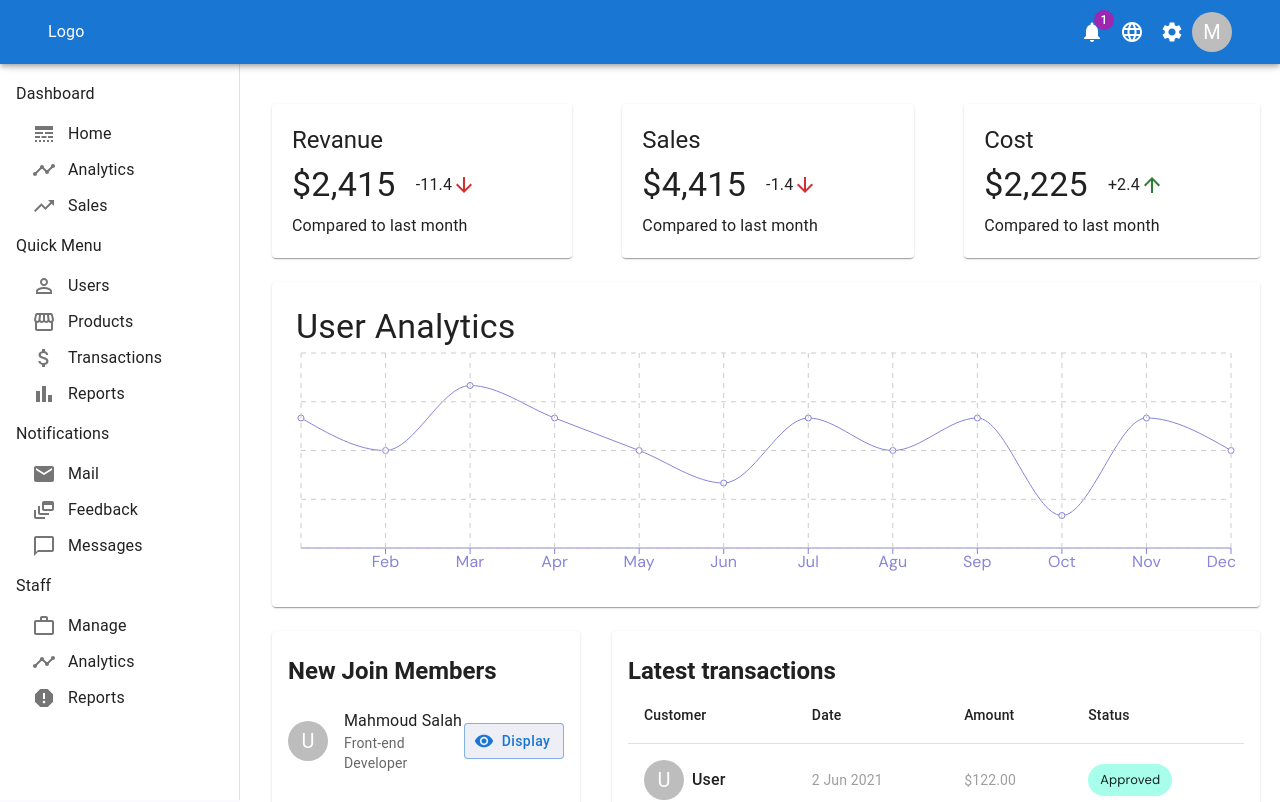
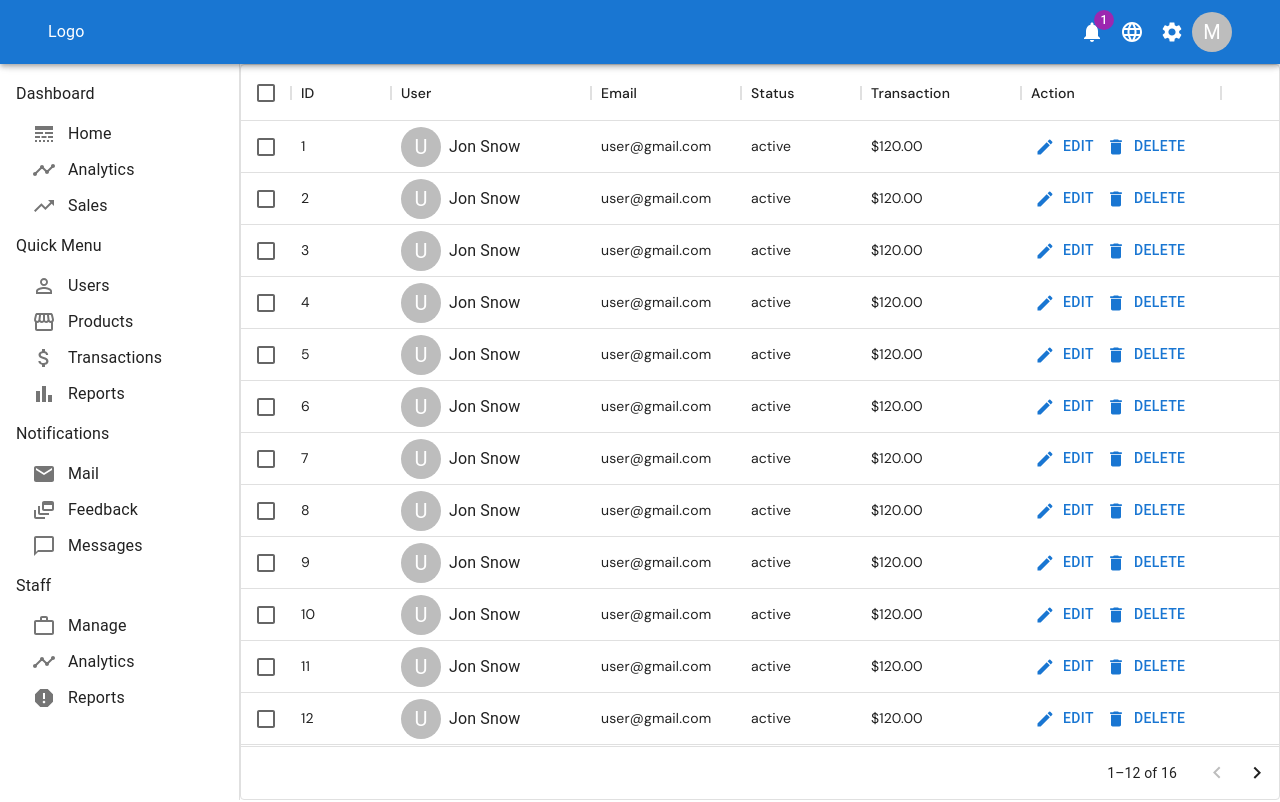
Before and after one commit to Mahmoud2227/ecommerce_admin_panel, a React (Create React App) app: page /users in a window 1280 px wide. Shown: the top 802 px of the page. Built offline with nearby package versions, Linux system fonts and the light colour scheme.

Commit message:
created userlist component and added usersPage

```diff
--- a/package.json
+++ b/package.json
@@ -8,11 +8,13 @@
 		"@mui/icons-material": "^5.6.2",
 		"@mui/material": "^5.6.3",
 		"@mui/styles": "^5.6.2",
+		"@mui/x-data-grid": "^5.10.0",
 		"@testing-library/jest-dom": "^5.16.4",
 		"@testing-library/react": "^13.1.1",
 		"@testing-library/user-event": "^13.5.0",
 		"react": "^18.0.0",
 		"react-dom": "^18.0.0",
+		"react-router-dom": "^6.3.0",
 		"react-scripts": "5.0.1",
 		"recharts": "^2.1.9",
 		"web-vitals": "^2.1.4"
--- a/src/App.js
+++ b/src/App.js
@@ -1,19 +1,25 @@
+import {BrowserRouter as Router, Routes, Route} from "react-router-dom";
+
 import Topbar from "./components/Topbar/Topbar";
 import {CssBaseline, Box, Toolbar} from "@mui/material";
 import SideBar from "./components/SideBar/SideBar";
 import Home from "./pages/home/Home";
+import UserList from "./pages/userList/UserList";
 
 function App() {
 	return (
-		<>
+		<Router>
 			<CssBaseline />
 			<Topbar />
 			<Toolbar />
-			<Box display='flex' gap={4}>
+			<Box display='flex'>
 				<SideBar />
-				<Home />
+				<Routes>
+					<Route exact path='/' element={<Home />} />
+					<Route exact path='/users' element={<UserList />} />
+				</Routes>
 			</Box>
-		</>
+		</Router>
 	);
 }
 
--- a/src/components/SideBar/SideBar.js
+++ b/src/components/SideBar/SideBar.js
@@ -3,15 +3,12 @@ import {
 	Box,
 	Drawer,
 	Grid,
-	List,
-	ListItem,
 	ListItemIcon,
 	ListItemText,
 	MenuItem,
 	MenuList,
 	Toolbar,
 	Typography,
-	makeStyles,
 } from "@mui/material";
 import {
 	AttachMoney,
@@ -31,9 +28,6 @@ import {
 const SideBar = () => {
 	return (
 		<Grid item md={2} sx={{background: "rgb(251, 251, 255)"}}>
-			{/* <Drawer variant='permanent'>
-				<Typography>Hello</Typography>
-			</Drawer> */}
 			<Drawer
 				variant='permanent'
 				sx={{
--- a/src/dummyData.js
+++ b/src/dummyData.js
@@ -48,3 +48,23 @@ export const userData = [
 		"Active User": 3000,
 	},
 ];
+
+
+export const userRows = [
+	{id: 1, username: "Jon Snow", email: "user@gmail.com", status: "active", transaction: "$120.00"},
+	{id: 2, username: "Jon Snow", email: "user@gmail.com", status: "active", transaction: "$120.00"},
+	{id: 3, username: "Jon Snow", email: "user@gmail.com", status: "active", transaction: "$120.00"},
+	{id: 4, username: "Jon Snow", email: "user@gmail.com", status: "active", transaction: "$120.00"},
+	{id: 5, username: "Jon Snow", email: "user@gmail.com", status: "active", transaction: "$120.00"},
+	{id: 6, username: "Jon Snow", email: "user@gmail.com", status: "active", transaction: "$120.00"},
+	{id: 7, username: "Jon Snow", email: "user@gmail.com", status: "active", transaction: "$120.00"},
+	{id: 8, username: "Jon Snow", email: "user@gmail.com", status: "active", transaction: "$120.00"},
+	{id: 9, username: "Jon Snow", email: "user@gmail.com", status: "active", transaction: "$120.00"},
+	{id: 10, username: "Jon Snow", email: "user@gmail.com", status: "active", transaction: "$120.00"},
+	{id: 11, username: "Jon Snow", email: "user@gmail.com", status: "active", transaction: "$120.00"},
+	{id: 12, username: "Jon Snow", email: "user@gmail.com", status: "active", transaction: "$120.00"},
+	{id: 13, username: "Jon Snow", email: "user@gmail.com", status: "active", transaction: "$120.00"},
+	{id: 14, username: "Jon Snow", email: "user@gmail.com", status: "active", transaction: "$120.00"},
+	{id: 15, username: "Jon Snow", email: "user@gmail.com", status: "active", transaction: "$120.00"},
+	{id: 16, username: "Jon Snow", email: "user@gmail.com", status: "active", transaction: "$120.00"},
+];
--- a/src/pages/home/Home.js
+++ b/src/pages/home/Home.js
@@ -9,7 +9,7 @@ import {userData} from "../../dummyData";
 
 const Home = () => {
 	return (
-		<Box flexGrow={1} sx={{padding: "40px 20px 20px 0"}}>
+		<Box flexGrow={1} ml={4} sx={{padding: "40px 20px 20px 0"}}>
 			<FeaturedInfo />
 			<Chart title='User Analytics' grid dataKey='Active User' data={userData} />
 			<Grid container spacing={4}>
--- /dev/null
+++ b/src/pages/userList/UserList.js
@@ -0,0 +1,65 @@
+import {useState} from "react";
+import {DataGrid} from "@mui/x-data-grid";
+import {Edit, Delete} from "@mui/icons-material";
+import {Avatar, Box, Button, Typography} from "@mui/material";
+
+import {userRows} from "../../dummyData";
+
+const UserList = () => {
+	const [data, setData] = useState(userRows);
+
+	const userColumns = [
+		{field: "id", headerName: "ID", width: 100},
+		{
+			field: "user",
+			headerName: "User",
+			width: 200,
+			renderCell: (params) => (
+				<Box display='flex' alignItems='center' gap={1}>
+					<Avatar>U</Avatar>
+					<Typography variant='subtitle1'>{params.row.username}</Typography>
+				</Box>
+			),
+		},
+		{field: "email", headerName: "Email", width: 150},
+		{field: "status", headerName: "Status", width: 120},
+		{field: "transaction", headerName: "Transaction", width: 160},
+		{
+			field: "action",
+			headerName: "Action",
+			width: 200,
+			renderCell: (params) => (
+				<Box display='flex'>
+					<Button startIcon={<Edit />} href={"/users/" + params.row.id}>
+						Edit
+					</Button>
+					<Button startIcon={<Delete />} onClick={() => handleDelete(params.row.id)}>
+						Delete
+					</Button>
+				</Box>
+			),
+		},
+	];
+
+	const handleDelete = (id) => {
+		setData((prevState) => {
+			return prevState.filter((row) => row.id !== id);
+		});
+	};
+
+	return (
+		<div style={{height: "calc(100vh - 64px)", width: "100%", display: "flex"}}>
+			<div style={{flexGrow: 1}}>
+				<DataGrid
+					rows={data}
+					columns={userColumns}
+					disableSelectionOnClick
+					checkboxSelection
+					autoPageSize
+				/>
+			</div>
+		</div>
+	);
+};
+
+export default UserList;
```
Also changed, not shown: 1 other file (tests, documents, lock files or other folders).
